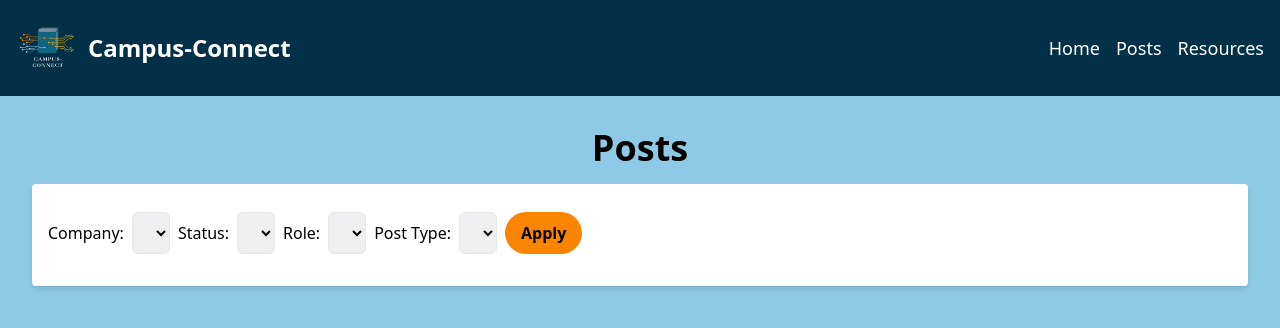
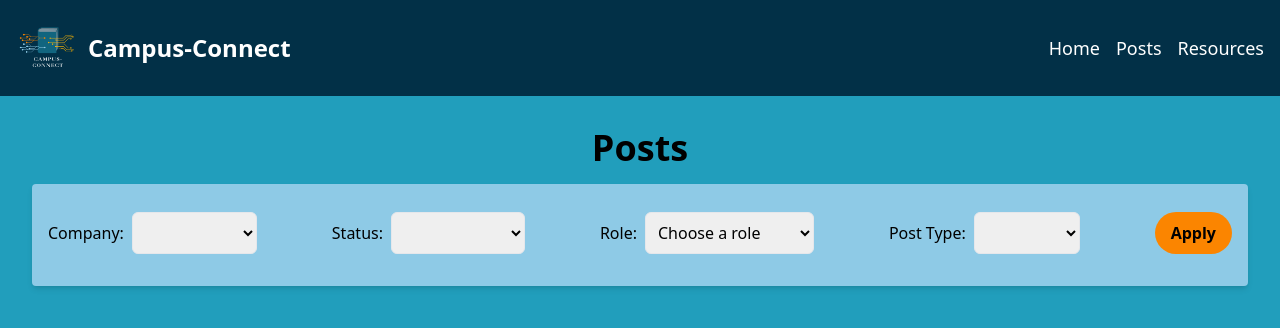
Before and after one commit to sumit-raghuwanshi97/ccdeploy, a React (Create React App) app in the folder frontend/: page /posts in a window 1280 px wide. Shown: the top 328 px of the page. Built offline with nearby package versions, Linux system fonts and the light colour scheme.

Commit message:
filterposts updated

```diff
--- a/frontend/package.json
+++ b/frontend/package.json
@@ -21,6 +21,7 @@
     "react-redux": "^8.1.3",
     "react-router-dom": "^6.16.0",
     "react-scripts": "5.0.1",
+    "select": "^1.1.2",
     "tailwindcss": "^3.3.3",
     "web-vitals": "^2.1.4"
   },
--- a/frontend/src/components/FilterPosts/FilterPosts.jsx
+++ b/frontend/src/components/FilterPosts/FilterPosts.jsx
@@ -1,4 +1,6 @@
 import React, { useState } from 'react';
+
+
 
 function FilterPosts({ onFilter }) {
   const [filters, setFilters] = useState({
@@ -19,7 +21,7 @@ function FilterPosts({ onFilter }) {
 
   return (
     <div className="mb-4 my-3 ">
-      <div className="flex flex-col md:flex-row space-y-2 md:space-y-0 md:space-x-2">
+      <div className="flex flex-col justify-between md:flex-row space-y-2 md:space-y-0 md:space-x-2">
         <div className="flex items-center">
           <label htmlFor="company" className="mr-2">Company:</label>
           <select
@@ -27,7 +29,10 @@ function FilterPosts({ onFilter }) {
             onChange={handleFilterChange}
             className="border p-2 rounded-md"
           >
-            <select name="option1" id="">NRI Fintech</select>
+            <option value=""></option>
+            <option value="opt1">NRI Fintech</option>
+            <option value="opt2">ZScaler</option>
+            <option value="opt3">Other</option>
             {/* Populate company options dynamically */}
           </select>
         </div>
@@ -39,6 +44,10 @@ function FilterPosts({ onFilter }) {
             onChange={handleFilterChange}
             className="border p-2 rounded-md"
           >
+            <option value=""></option>
+            <option value="opt1">Selected</option>
+            <option value="opt2">Not Selected</option>
+            <option value="opt3">Other</option>
             {/* Populate status options dynamically */}
           </select>
         </div>
@@ -50,6 +59,10 @@ function FilterPosts({ onFilter }) {
             onChange={handleFilterChange}
             className="border p-2 rounded-md"
           >
+            <option value="">Choose a role</option>
+            <option value="opt1">SDE</option>
+            <option value="opt2">Graduate Trainee</option>
+            <option value="opt3">Other</option>
             {/* Populate role options dynamically */}
           </select>
         </div>
@@ -61,6 +74,10 @@ function FilterPosts({ onFilter }) {
             onChange={handleFilterChange}
             className="border p-2 rounded-md"
           >
+            <option value=""></option>
+            <option value="opt1">Full-Time</option>
+            <option value="opt2">Intern</option>
+            <option value="opt3">Other</option>
             {/* Populate post type options dynamically */}
           </select>
         </div>
--- a/frontend/src/pages/ViewPosts.jsx
+++ b/frontend/src/pages/ViewPosts.jsx
@@ -22,10 +22,10 @@ function ViewPosts() {
   };
 
   return (
-    <div className=" bg-[#8ECAE6] min-h-screen p-4">
+    <div className=" bg-[#219EBC] min-h-screen p-4">
     <div className="container mx-auto p-4 ">
       <h1 className="text-4xl font-bold mb-4 text-center">Posts</h1>
-      <div className="bg-white p-4 rounded shadow-md mb-4">
+      <div className="bg-[#8ECAE6] p-4 rounded shadow-md mb-4">
 
       <FilterPosts onFilter={handleFilter} />
           </div>
```
Also changed, not shown: 1 other file (tests, documents, lock files or other folders).
